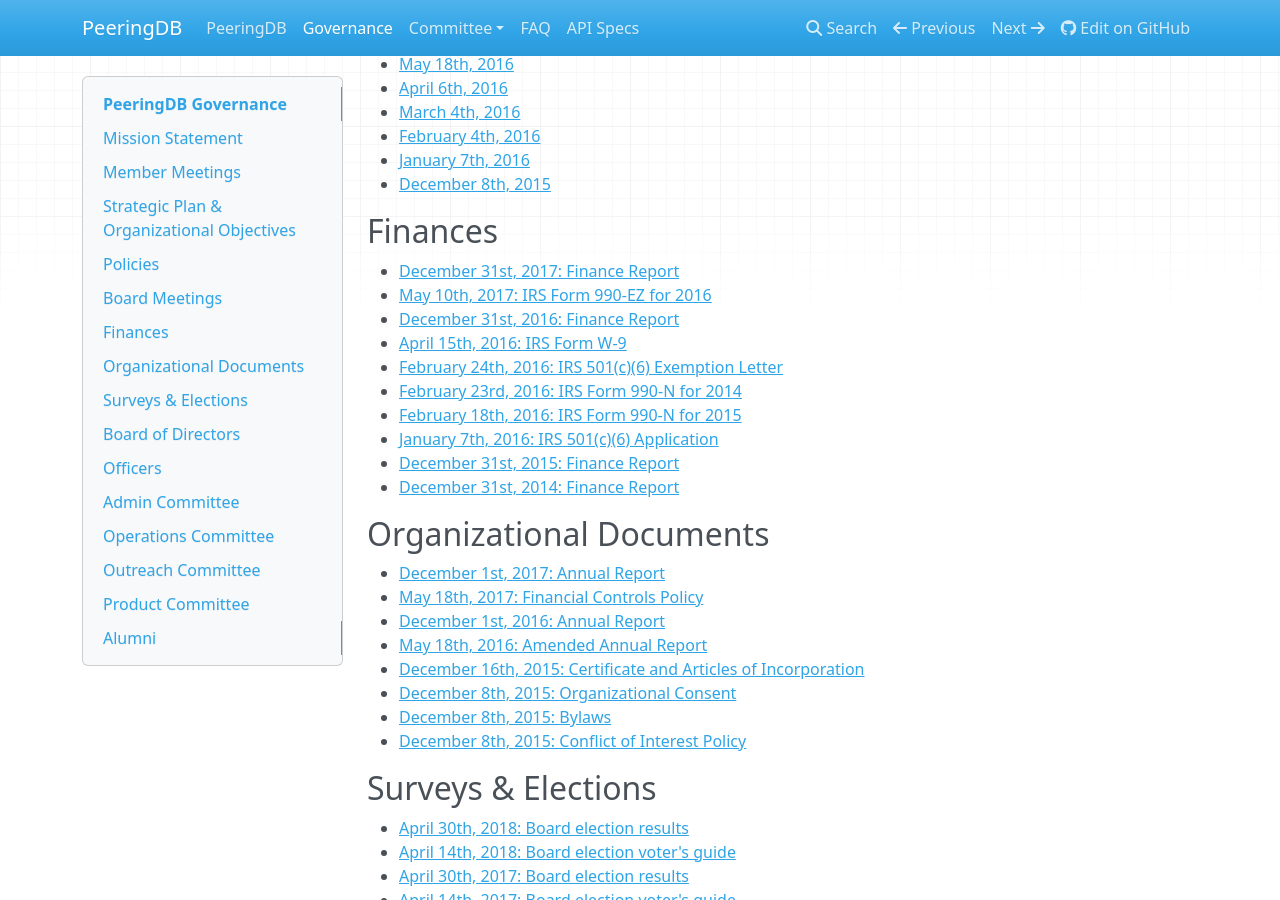
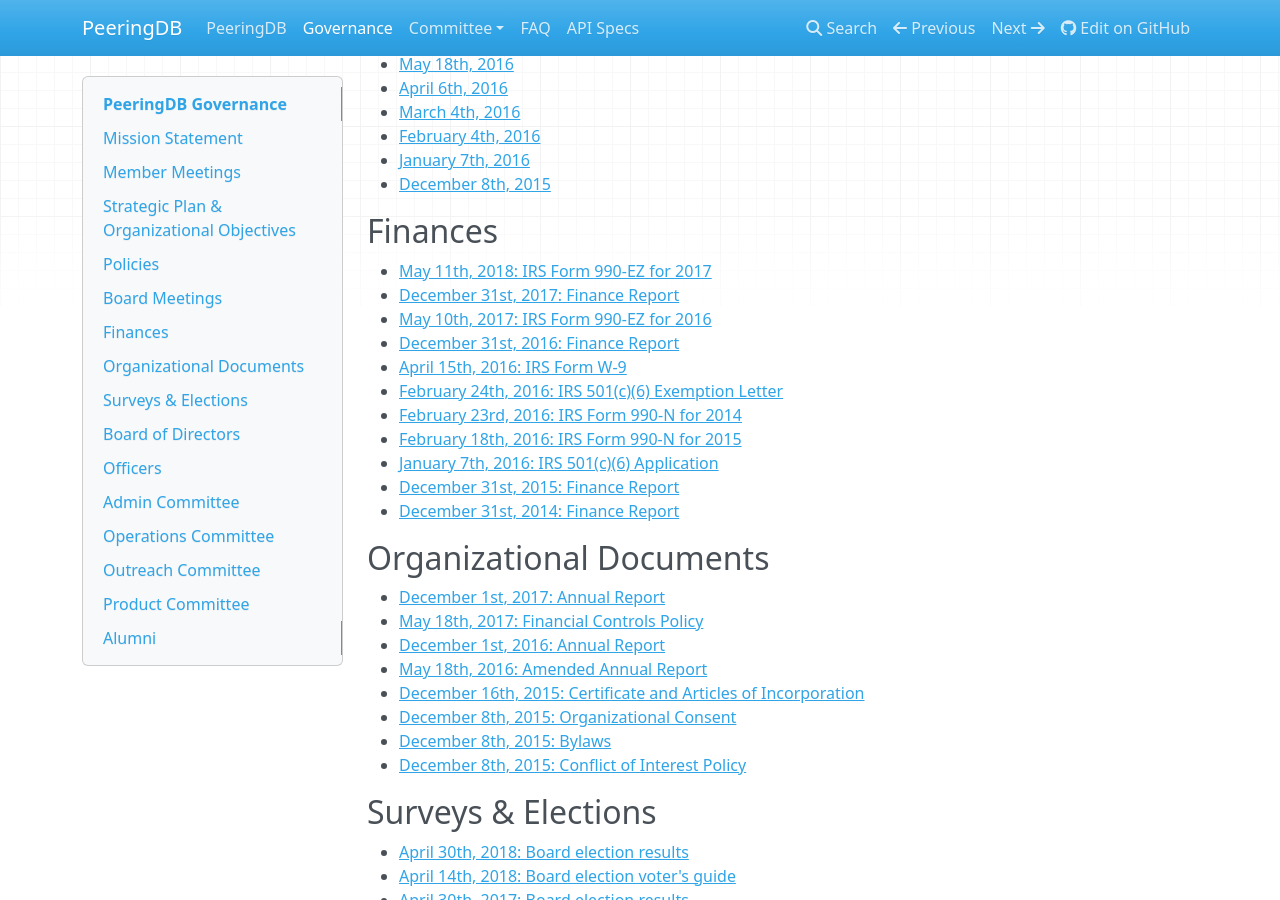
Before and after one commit to peeringdb/docs, an MkDocs documentation site: the page built from docs/gov.md, in a window 1280 px wide and 900 px high, scrolled down 882 px. Built offline with MkDocs 1.6.1, drawn with Linux system fonts in a browser that asks for light colours; nearby versions of some CDN libraries; old or Windows-style settings are respelled for this version of MkDocs.

Commit message:
Finances: 2017 IRS Form 990-EZ

```diff
--- a/docs/gov.md
+++ b/docs/gov.md
@@ -43,6 +43,7 @@
 
 ## Finances
 
+- [May 11th, 2018: IRS Form 990-EZ for 2017](gov/finances/2018-05-11_2017_Form_990-EZ.pdf)
 - [December 31st, 2017: Finance Report](gov/finances/2017-12-31_PeeringDB_Finances.pdf)
 - [May 10th, 2017: IRS Form 990-EZ for 2016](gov/finances/2017-05-10_2016_Form_990-EZ.pdf)
 - [December 31st, 2016: Finance Report](gov/finances/2016-12-31_PeeringDB_Finances.pdf)
```
Also changed, not shown: 1 other file.
